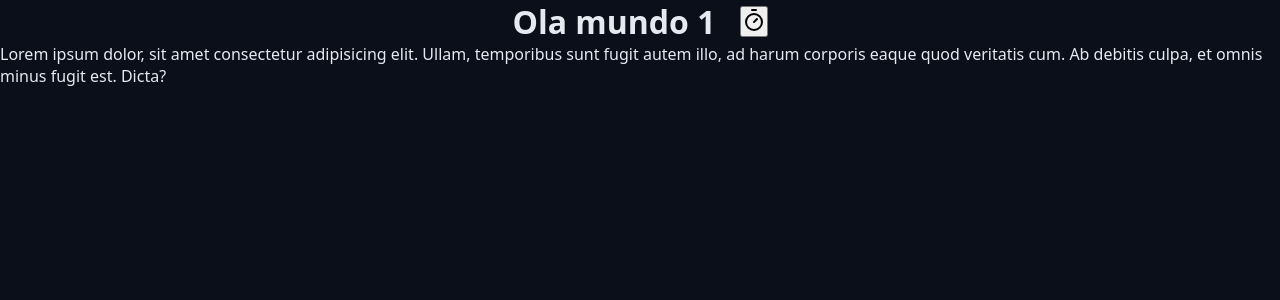
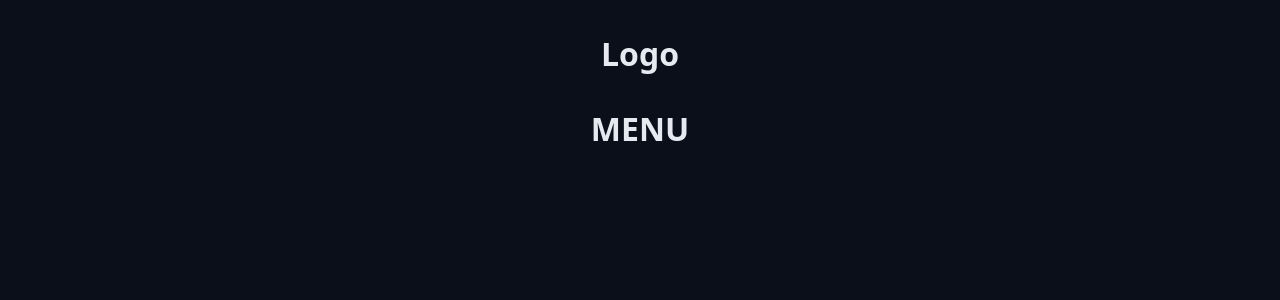
Before and after one commit to RodrigoJNB24/chronos-pomodoro, a React (Vite) app: page / in a window 1280 px wide. Shown: the top 300 px of the page. Built offline with nearby package versions, Linux system fonts and the light colour scheme.

Commit message:
22. Organizando componentes

```diff
--- a/src/App.tsx
+++ b/src/App.tsx
@@ -1,23 +1,19 @@
-import { Heading } from './components/Heading';
-import { TimerIcon } from 'lucide-react';
-
 import './style/theme.css';
 import './style/global.css';
+
+import { Heading } from './components/Heading';
+import { Container } from './components/Container';
 
 export function App() {
   return (
     <>
-      <Heading>
-        Ola mundo 1
-        <button>
-          <TimerIcon/>
-        </button>
-      </Heading>
-      <p>
-        Lorem ipsum dolor, sit amet consectetur adipisicing elit. Ullam,
-        temporibus sunt fugit autem illo, ad harum corporis eaque quod veritatis
-        cum. Ab debitis culpa, et omnis minus fugit est. Dicta?
-      </p>
+      <Container>
+        <Heading>Logo</Heading>
+      </Container>
+
+      <Container>
+        <Heading>MENU</Heading>
+      </Container>
     </>
   );
 }
--- /dev/null
+++ b/src/components/Container/index.tsx
@@ -0,0 +1,15 @@
+import styles from './styles.module.css';
+
+type ContainerProps = {
+  children: React.ReactNode;
+};
+
+export function Container({ children }: ContainerProps) {
+  return (
+    <div className={styles.container}>
+      <div className={styles.content}>
+        { children }
+      </div>
+    </div>
+  );
+}
--- /dev/null
+++ b/src/components/Container/styles.module.css
@@ -0,0 +1,12 @@
+.container-fluid {
+    max-width: auto
+}
+
+.container {
+    max-width: 98rem;
+    margin: 0 auto;
+}
+
+.content {
+    margin: 3.2rem;
+}
--- a/src/components/Heading.tsx
+++ b/src/components/Heading/index.tsx
@@ -1,4 +1,4 @@
-import styles from './Heading.module.css';
+import styles from './styles.module.css';
 
 type HeadingProps = {
   children: React.ReactNode;
```
Also changed, not shown: src/style/global.css (+12 -1 lines), src/components/Heading/styles.module.css (renamed from src/components/Heading.module.css).
